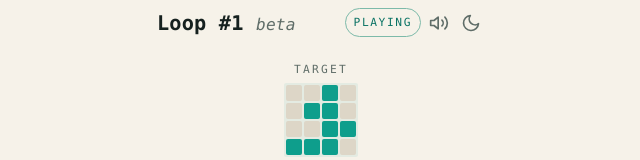
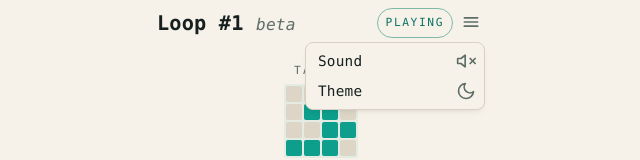
Before and after one commit to heyralfs/loop, a React (Vite) app: page / in a window 1280 px wide. Both pictures are taken after a click on the button "Menu". Shown: the top 160 px of the page, without its empty margins (319-959 px from the left). Built offline with nearby package versions, Linux system fonts and the light colour scheme; no server answers; the HTML template or start-up script is replaced by a standard one.

Commit message:
move preferences to menu

```diff
--- a/src/components/layout/index.tsx
+++ b/src/components/layout/index.tsx
@@ -1,8 +1,7 @@
 import type { ReactNode } from "react";
 import styles from "./index.module.css";
 import StatusChip, { type Status } from "../status-chip";
-import MuteToggle from "../mute-toggle";
-import ThemeToggle from "../theme-toggle";
+import Menu from "../menu";
 
 interface Props {
   children: ReactNode;
@@ -20,8 +19,7 @@ function Layout({ children, puzzleNumber, status }: Props) {
 
         <div className={styles.actions}>
           <StatusChip status={status} />
-          <MuteToggle />
-          <ThemeToggle />
+          <Menu />
         </div>
       </header>
       <main>{children}</main>
--- /dev/null
+++ b/src/components/menu/index.module.css
@@ -0,0 +1,32 @@
+.menu {
+  position: relative;
+}
+
+.panel {
+  position: absolute;
+  top: calc(100% + var(--space-sm));
+  right: 0;
+  z-index: 10;
+  min-width: 180px;
+  display: flex;
+  flex-direction: column;
+  gap: 2px;
+  padding: var(--space-sm);
+  background: var(--surface);
+  border: 1px solid var(--line);
+  border-radius: var(--radius-md);
+  box-shadow: var(--shadow);
+}
+
+.row {
+  display: flex;
+  align-items: center;
+  justify-content: space-between;
+  gap: var(--space-lg);
+  padding-inline-start: var(--space-md);
+  border-radius: var(--radius-sm);
+  font-family: var(--font-display);
+  font-size: 0.8rem;
+  color: var(--ink);
+  white-space: nowrap;
+}
--- /dev/null
+++ b/src/components/menu/index.tsx
@@ -0,0 +1,62 @@
+import { useEffect, useRef, useState } from "react";
+import IconButton from "../icon-button";
+import MuteToggle from "../mute-toggle";
+import ThemeToggle from "../theme-toggle";
+import { translations as t } from "../../i18n";
+import styles from "./index.module.css";
+
+function Menu() {
+  const [open, setOpen] = useState(false);
+  const ref = useRef<HTMLDivElement>(null);
+
+  // Close on Escape or a click/tap outside the menu.
+  useEffect(() => {
+    if (!open) return;
+
+    const onPointerDown = (event: PointerEvent) => {
+      if (ref.current && !ref.current.contains(event.target as Node)) {
+        setOpen(false);
+      }
+    };
+    const onKeyDown = (event: KeyboardEvent) => {
+      if (event.key === "Escape") setOpen(false);
+    };
+
+    document.addEventListener("pointerdown", onPointerDown);
+    document.addEventListener("keydown", onKeyDown);
+    return () => {
+      document.removeEventListener("pointerdown", onPointerDown);
+      document.removeEventListener("keydown", onKeyDown);
+    };
+  }, [open]);
+
+  return (
+    <div className={styles.menu} ref={ref}>
+      <IconButton
+        label={t.menu}
+        pressed={open}
+        onClick={() => setOpen((wasOpen) => !wasOpen)}
+      >
+        <line x1="4" y1="7" x2="20" y2="7" />
+        <line x1="4" y1="12" x2="20" y2="12" />
+        <line x1="4" y1="17" x2="20" y2="17" />
+      </IconButton>
+
+      {open && (
+        <div className={styles.panel}>
+          <div className={styles.row}>
+            <span>{t.sound}</span>
+            <MuteToggle />
+          </div>
+          <div className={styles.row}>
+            <span>{t.theme}</span>
+            <ThemeToggle />
+          </div>
+          {/* language switcher goes here next */}
+        </div>
+      )}
+    </div>
+  );
+}
+
+export default Menu;
--- a/src/i18n/en.ts
+++ b/src/i18n/en.ts
@@ -56,4 +56,9 @@ export const en = {
   unmuteSound: "Unmute sound",
   switchToLightTheme: "Switch to light theme",
   switchToDarkTheme: "Switch to dark theme",
+
+  // menu
+  menu: "Menu",
+  sound: "Sound",
+  theme: "Theme",
 };
--- a/src/i18n/pt.ts
+++ b/src/i18n/pt.ts
@@ -47,4 +47,8 @@ export const pt: typeof en = {
   unmuteSound: "Ativar som",
   switchToLightTheme: "Mudar para o tema claro",
   switchToDarkTheme: "Mudar para o tema escuro",
+
+  menu: "Menu",
+  sound: "Som",
+  theme: "Tema",
 };
```
